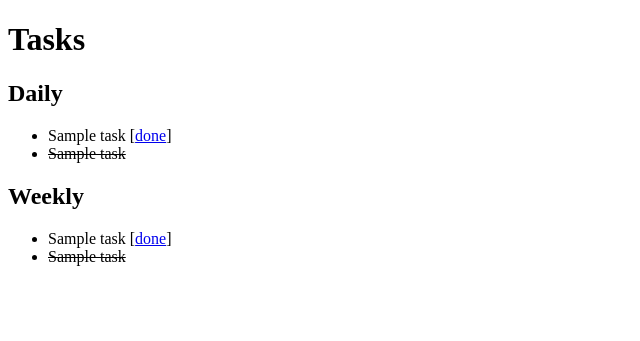
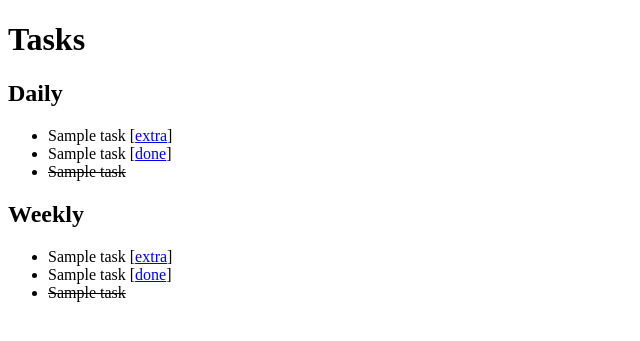
Before and after one commit to janosgyerik/django-periodictodo, a Django app: template periodictodo/tasks/templates/tasks/index.html in a window 1280 px wide. Shown: the top 341 px of the page, without its empty margins (0-640 px from the left). Run offline with Django 3.2, Linux system fonts and the light colour scheme; the template is opened without the code that fills it: most values are stand-ins (such as "Sample title", 1, 10 or a date in 2020).

Commit message:
Add option in UI to mark extra repetitions

```diff
--- a/periodictodo/tasks/templates/tasks/index.html
+++ b/periodictodo/tasks/templates/tasks/index.html
@@ -12,6 +12,9 @@
     <h2>Daily</h2>
     <ul>
     {% for progress in daily_list %}
+        {% if progress.task.count <= progress.count %}
+            <li>{{ progress.task.name }} [<a href="{% url 'mark_done' task_id=progress.task.id %}">extra</a>]</li>
+        {% endif %}
         {% for _ in progress.pending %}
             <li>{{ progress.task.name }} [<a href="{% url 'mark_done' task_id=progress.task.id %}">done</a>]</li>
         {% endfor %}
@@ -24,6 +27,9 @@
     <h2>Weekly</h2>
     <ul>
     {% for progress in weekly_list %}
+        {% if progress.task.count <= progress.count %}
+            <li>{{ progress.task.name }} [<a href="{% url 'mark_done' task_id=progress.task.id %}">extra</a>]</li>
+        {% endif %}
         {% for _ in progress.pending %}
             <li>{{ progress.task.name }} [<a href="{% url 'mark_done' task_id=progress.task.id %}">done</a>]</li>
         {% endfor %}
```
